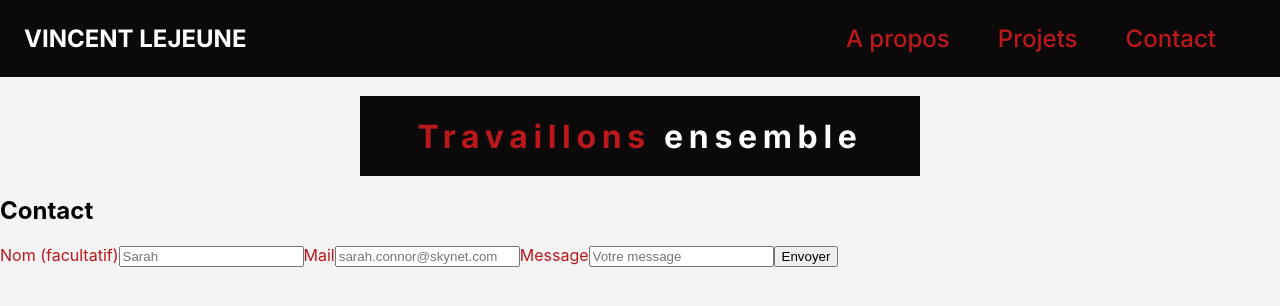
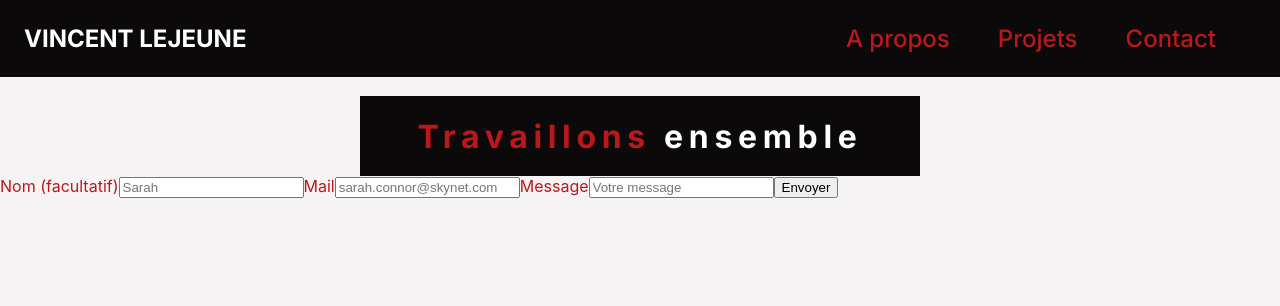
Before and after one commit to VincentCMLejeune/Portfolio, a React (Create React App) app in the folder portfolio/: page /contact in a window 1280 px wide. Shown: the top 306 px of the page. Built offline with nearby package versions, Linux system fonts and the light colour scheme.

Commit message:
Uniformised intro title

```diff
--- a/portfolio/src/screens/contact/Contact.jsx
+++ b/portfolio/src/screens/contact/Contact.jsx
@@ -12,7 +12,6 @@ export default function Contact() {
         </h2>
       </div>
       <Header />
-      <h2>Contact</h2>
       <Form />
     </div>
   );
--- a/portfolio/src/screens/contact/Contact.module.css
+++ b/portfolio/src/screens/contact/Contact.module.css
@@ -12,7 +12,7 @@
   align-items: center;
 }
 
-.introContainer h2 {
+.ensemble {
   color: var(--white);
   font-family: var(--font-family);
   font-size: 2em;
@@ -26,7 +26,7 @@
 }
 #spin:after {
   content: "Travaillons";
-  animation: spin 5s linear;
+  animation: spin 4s linear;
   animation-iteration-count: 1;
 }
 
```
